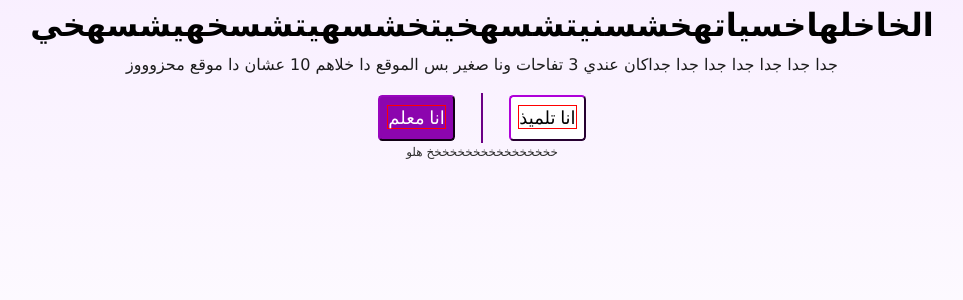
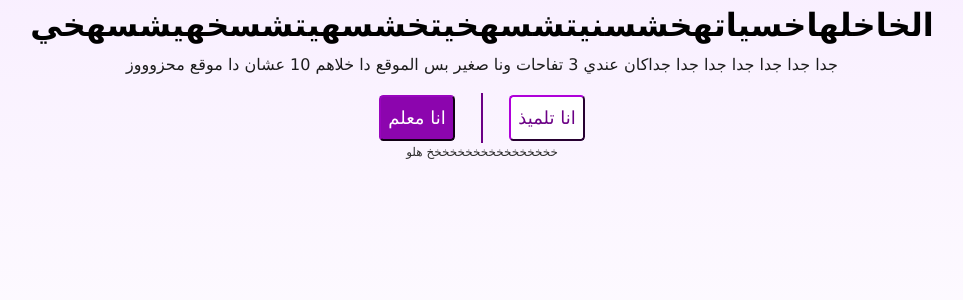
Before and after one commit to kasdo770/AskMe, a Flask app: page / in a window 1280 px wide. Shown: the part 288-588 px from the top of the page, without its empty margins (158-1121 px from the left). Run offline with Flask 2, Linux system fonts and the light colour scheme; some libraries are stand-ins or nearby versions.

Commit message:
returning homepage

```diff
--- a/website/templates/homepage.html
+++ b/website/templates/homepage.html
@@ -1,22 +1,6 @@
 {% extends 'base.html' %}
 {% block body %}
 <style>
-    a{
-        border: 1px solid red;
-        font-family:'Gill Sans', 'Gill Sans MT', Calibri, 'Trebuchet MS', sans-serif;
-    }
-    .student-link{
-        color: black;
-    }
-    .student-link:hover{
-        color: black;
-    }
-    .teacher-link{
-        color: white;
-    }
-    .teacher-link:hover{
-        color: white;
-    }
     body{
         background-image: linear-gradient(#f5e6ff,#ffffff);
         font-family:Lucida Sans, Lucida Sans Regular, Lucida Grande, Lucida Sans Unicode, Geneva, Verdana, sans-serif;
@@ -66,7 +50,7 @@
         padding: 0.6%;
      }
 
-     .teacher{
+     #teacher{
         margin-right: 2%;
         font-size: 18px;
         background-color: #8c05ae;
@@ -74,9 +58,6 @@
         border-color: #55036a;
         border-radius: 0.25em;
         padding: 0.6%;
-     }
-     .teacher:hover{
-        background-color: #6d0088e1;
      }
      #mainpage{
         font-size: 18px;
@@ -208,17 +189,11 @@
         <h1 id="centerh1"> <b> لورم ابسم امك حلوه ابسم لورم ه</b></h1>
         <h1 id="centerh2"><b>الخاخلهاخسياتهخشسنيتشسهخيتخشسهيتشسخهيشسهخي</b></h1>
         <p id="centerp">جدا جدا جدا جدا جدا جدا جداكان عندي 3 تفاحات ونا صغير بس الموقع دا خلاهم 10 عشان دا موقع محزوووز</p>
-        {% if current_user.is_authenticated %}
         <div class="centerflexbtns">
-            <button id="mainpage">هيا بنا للصفحة الرئسية</button>
+            <button id="teacher">انا معلم</button>
+            <div class="cntrline"></div>
+            <button id="student">انا تلميذ</button>
         </div>
-        {%else%}
-        <div class="centerflexbtns">
-            <button class="teacher"><a class="teacher-link" href="/register/tea">انا معلم </a></button>
-            <div class="cntrline"></div>
-            <button id="student"><a class="student-link" href="/register/std">انا تلميذ </a></button>
-        </div>
-        {%endif%}
         <p id="wordundrbtn">خخخخخخخخخخخخخخخخخ هلو</p>
     </div>
 </div>
```
